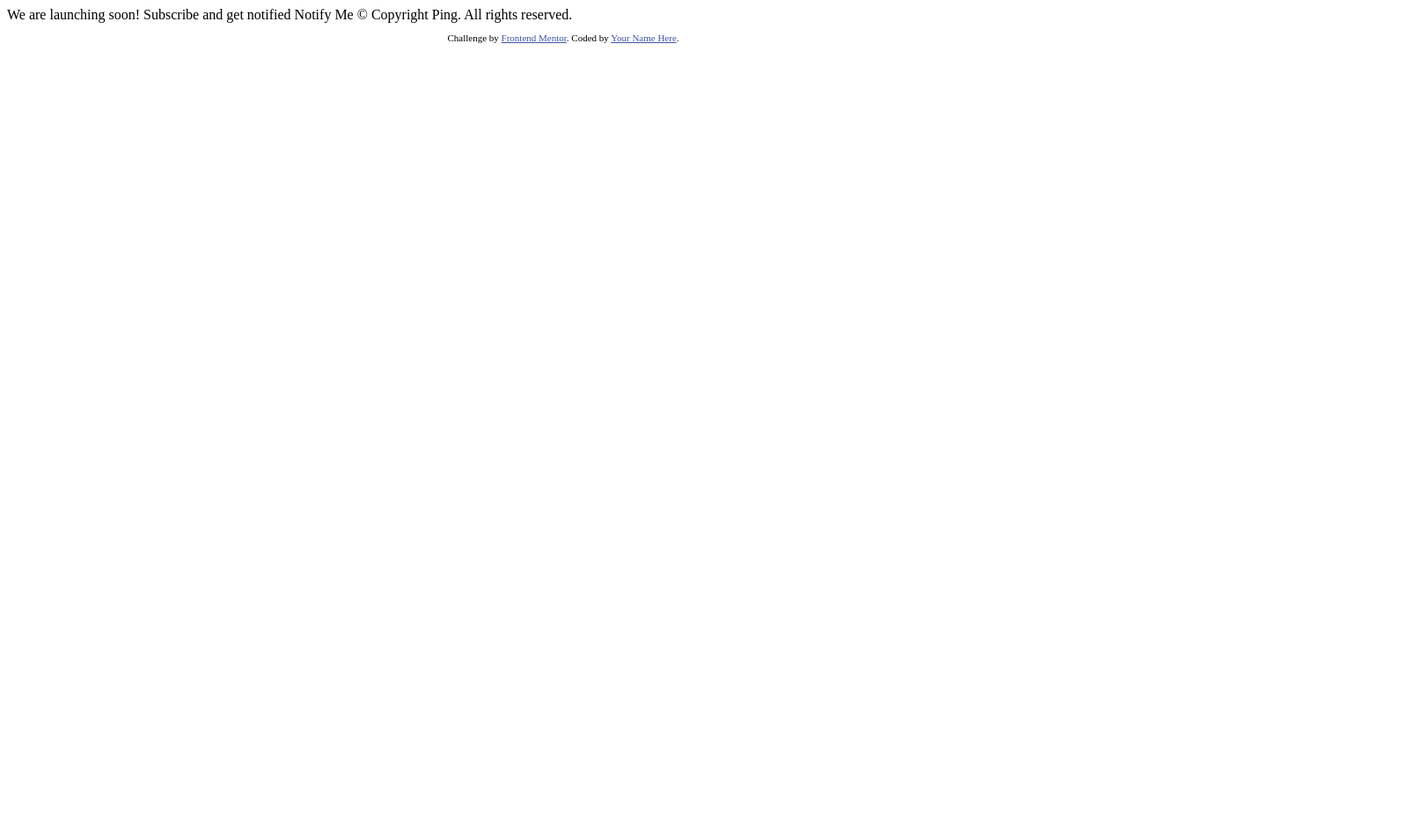
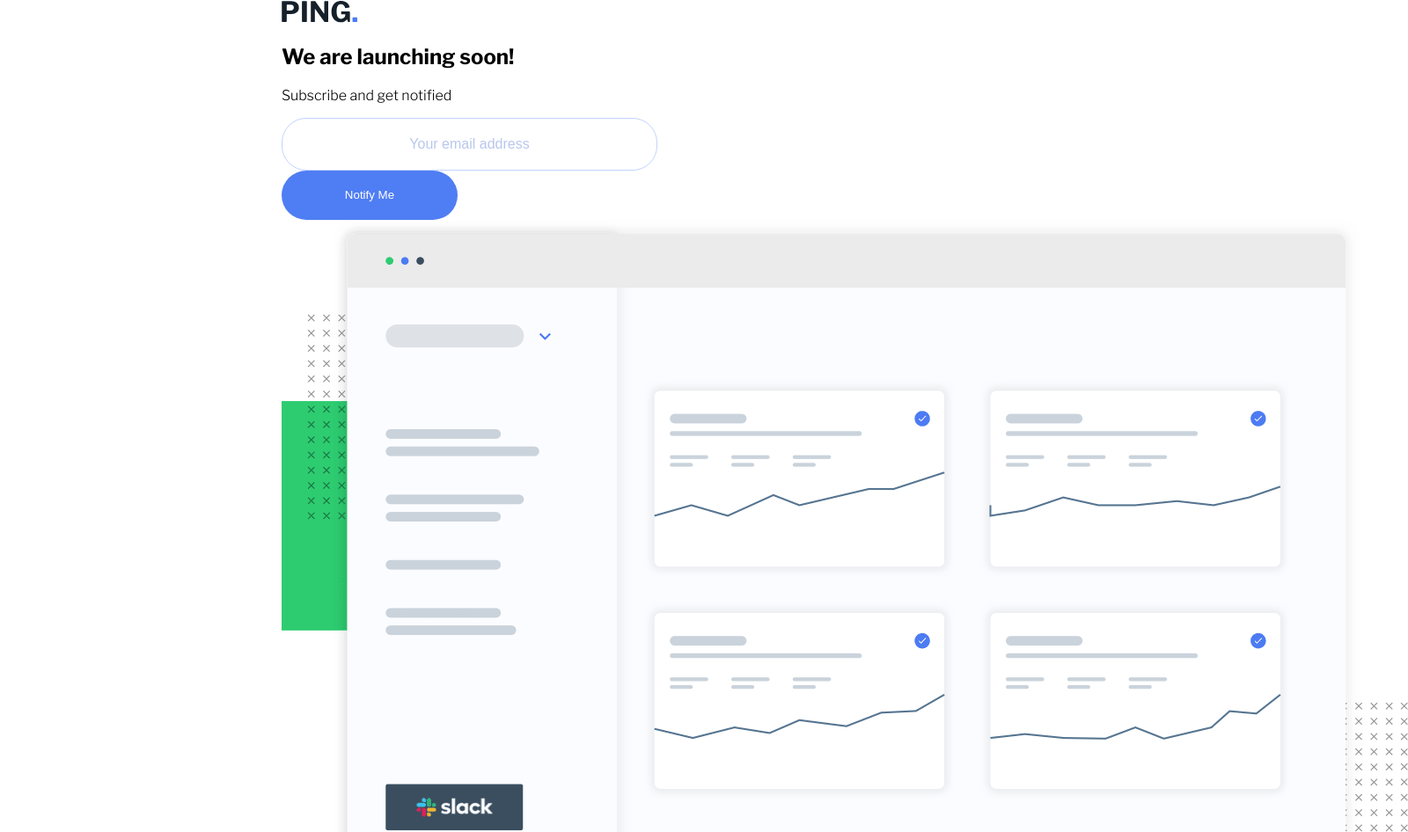
Before and after one commit to MarlonMontenegro/Ping-coming-soon-page, a plain HTML site: page index.html in a window 1280 px wide. Shown: the top 946 px of the page at 88% size, 1600 px wide, since content can reach past the window. Before the commit the page ends 800 px from the top, so only its background shows below. Drawn offline with nearby package versions, Linux system fonts and the light colour scheme.

Commit message:
Building Layout, add Sass and creation of Button.

```diff
--- /dev/null
+++ b/css/style.sass
@@ -0,0 +1,51 @@
+// Google Font.
+@import url('https://fonts.googleapis.com/css2?family=Libre+Franklin:wght@300;600;700&display=swap')
+
+// Primary Colors
+$Blue: hsl(223, 87%, 63%)
+//Secondary Colors
+$Pale-Blue: hsl(223, 100%, 88%)
+$Light-Red: hsl(354, 100%, 66%)
+//Neutral colors
+$Gray: hsl(0, 0%, 59%)
+$Very-Dark-Blue: hsl(209, 33%, 12%)
+//Typography
+$Font-Franklin: 'Libre Franklin', sans-serif
+
+body
+  font-family: $Font-Franklin
+  width: 50%
+  margin: 0 auto
+
+
+  // Button Style
+
+.btn-notify
+  color: #FFFFFF
+  background: $Blue
+  height: 56px
+  width: 200px
+  border: 0
+  border-radius: 35px
+
+// Input Style
+
+.input-box
+  //LAYOUT
+  width: 421px
+  height: 56px
+  border-radius: 28px
+  border: 1px solid #C2D3FF
+  background: #FFFFFF
+  box-shadow: 0 0 7px 3px rgba(0, 0, 0, 0.00)
+  flex-shrink: 0
+  margin-right: 16px
+
+  //TEXT
+  text-align: center
+  font-size: 16px
+  font-weight: 300
+  line-height: 20px
+  color: #B8C7ED
+
+// Img Hero
--- a/index.html
+++ b/index.html
@@ -1,34 +1,43 @@
 <!DOCTYPE html>
 <html lang="en">
 <head>
-  <meta charset="UTF-8">
-  <meta name="viewport" content="width=device-width, initial-scale=1.0"> <!-- displays site properly based on user's device -->
-
-  <link rel="icon" type="image/png" sizes="32x32" href="./images/favicon-32x32.png">
-
-  <title>Frontend Mentor | Ping coming soon page</title>
-
-  <!-- Feel free to remove these styles or customise in your own stylesheet 👍 -->
-  <style>
-    .attribution { font-size: 11px; text-align: center; }
-    .attribution a { color: hsl(228, 45%, 44%); }
-  </style>
+    <meta charset="UTF-8">
+    <meta name="viewport" content="width=device-width, initial-scale=1.0">
+    <link rel="icon" type="image/png" sizes="32x32" href="./images/favicon-32x32.png">
+    <!-- Stylesheet -->
+    <link rel="stylesheet" href="./css/style.css">
+    <title>Frontend Mentor | Ping coming soon page</title>
 </head>
 <body>
-
-  We are launching soon!
-
-  Subscribe and get notified
-
-  Notify Me
-
-  &copy; Copyright Ping. All rights reserved.
-
-  <footer>
-    <p class="attribution">
-      Challenge by <a href="https://www.frontendmentor.io?ref=challenge" target="_blank">Frontend Mentor</a>.
-      Coded by <a href="#">Your Name Here</a>.
-    </p>
-  </footer>
+<header>
+    <nav class="logo">
+        <img src="images/logo.svg" alt="logo-ping">
+    </nav>
+</header>
+<main>
+    <section>
+        <h1>We are launching <span>soon!</span></h1>
+        <p>Subscribe and get notified</p>
+        <form>
+            <label>
+                <input type="text" value="Your email address" class="input-box" id="inputBox">
+            </label>
+            <button type="submit" class="btn-notify">Notify Me</button>
+        </form>
+    </section>
+    <section>
+        <img src="images/illustration-dashboard.png" alt="dashboard" class="dashboard-img">
+    </section>
+</main>
+<footer>
+    <section class="social-media">
+        <ul>
+            <li><img src="images/logo-facebook.svg" alt="Facebook"></li>
+            <li><img src="images/logo-twitter.svg" alt="twitter"></li>
+            <li><img src="images/logo-instagram.svg" alt="Instagram"></li>
+        </ul>
+    </section>
+    <small>&copy; 2024 Marlon Montenegro. All rights reserved.</small>
+</footer>
 </body>
 </html>
```
Also changed, not shown: css/style.css (added), images/logo-facebook.svg (added), images/logo-instagram.svg (added), images/logo-twitter.svg (added), 1 other file.
